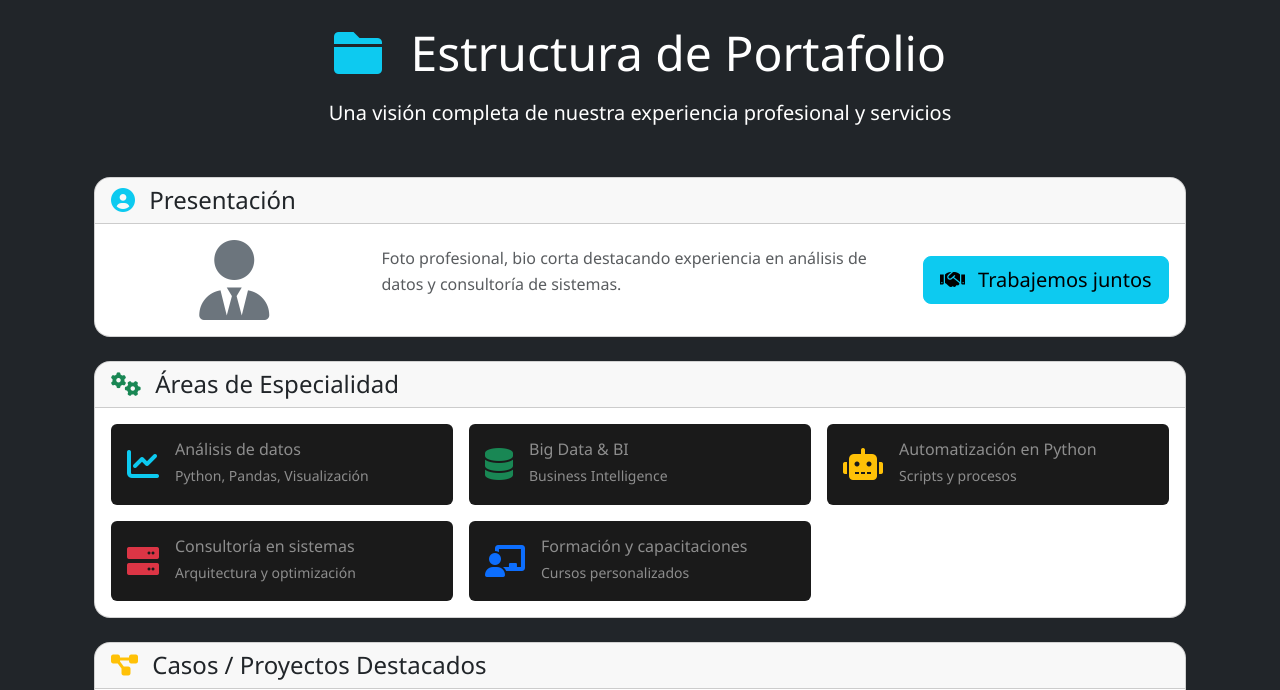
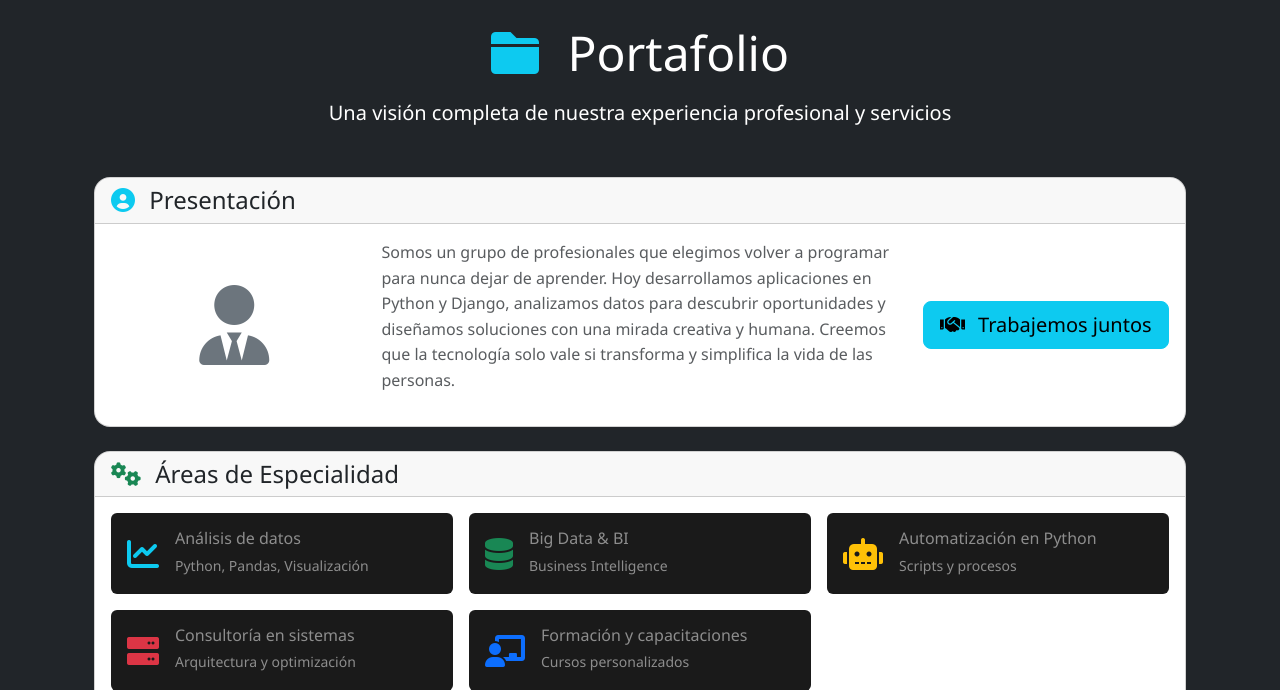
Before and after one commit to astiazu/bioforge-pro, a Flask app: page /portfolio in a window 1280 px wide. Shown: the part 62-752 px from the top of the page. Run offline with Flask 3, Linux system fonts and the light colour scheme.

Commit message:
fix: presentaciones

```diff
--- a/templates/portfolio.html
+++ b/templates/portfolio.html
@@ -9,7 +9,7 @@
             <div class="text-center mb-5">
                 <h1 class="display-5 mb-3">
                     <i class="fas fa-folder me-3 text-info"></i>
-                    Estructura de Portafolio
+                    Portafolio
                 </h1>
                 <p class="lead text-porfcolor">
                     Una visión completa de nuestra experiencia profesional y servicios
@@ -35,8 +35,7 @@
                         </div>
                         <div class="col-md-6">
                             <p class="text-muted">
-                                Foto profesional, bio corta destacando experiencia en análisis de datos
-                                y consultoría de sistemas.
+                                Somos un grupo de profesionales que elegimos volver a programar para nunca dejar de aprender. Hoy desarrollamos aplicaciones en Python y Django, analizamos datos para descubrir oportunidades y diseñamos soluciones con una mirada creativa y humana. Creemos que la tecnología solo vale si transforma y simplifica la vida de las personas.
                             </p>
                         </div>
                         <div class="col-md-3 text-center">
--- a/templates/profesionales.html
+++ b/templates/profesionales.html
@@ -7,7 +7,7 @@
 <div class="container mt-5">
     <div class="text-center mb-5">
         <h1 class="display-5">Encuentra al profesional que necesitas</h1>
-        <p class="lead text-muted">Expertos verificados en tecnología, salud, educación y más</p>
+        <p class="lead text-primary">Expertos verificados en tecnología, salud, educación y más</p>
     </div>
 
     <!-- Filtros -->
--- a/templates/publications.html
+++ b/templates/publications.html
@@ -9,9 +9,9 @@
     <div class="text-center mb-5">
         <h1 class="display-5">
             <i class="fas fa-newspaper me-3 text-info"></i>
-            Ejemplos de Publicaciones
+            Publicaciones
         </h1>
-        <p class="lead text-muted">
+        <p class="lead text-primary">
             Artículos educativos, casos de éxito y análisis de datos
         </p>
     </div>
```
